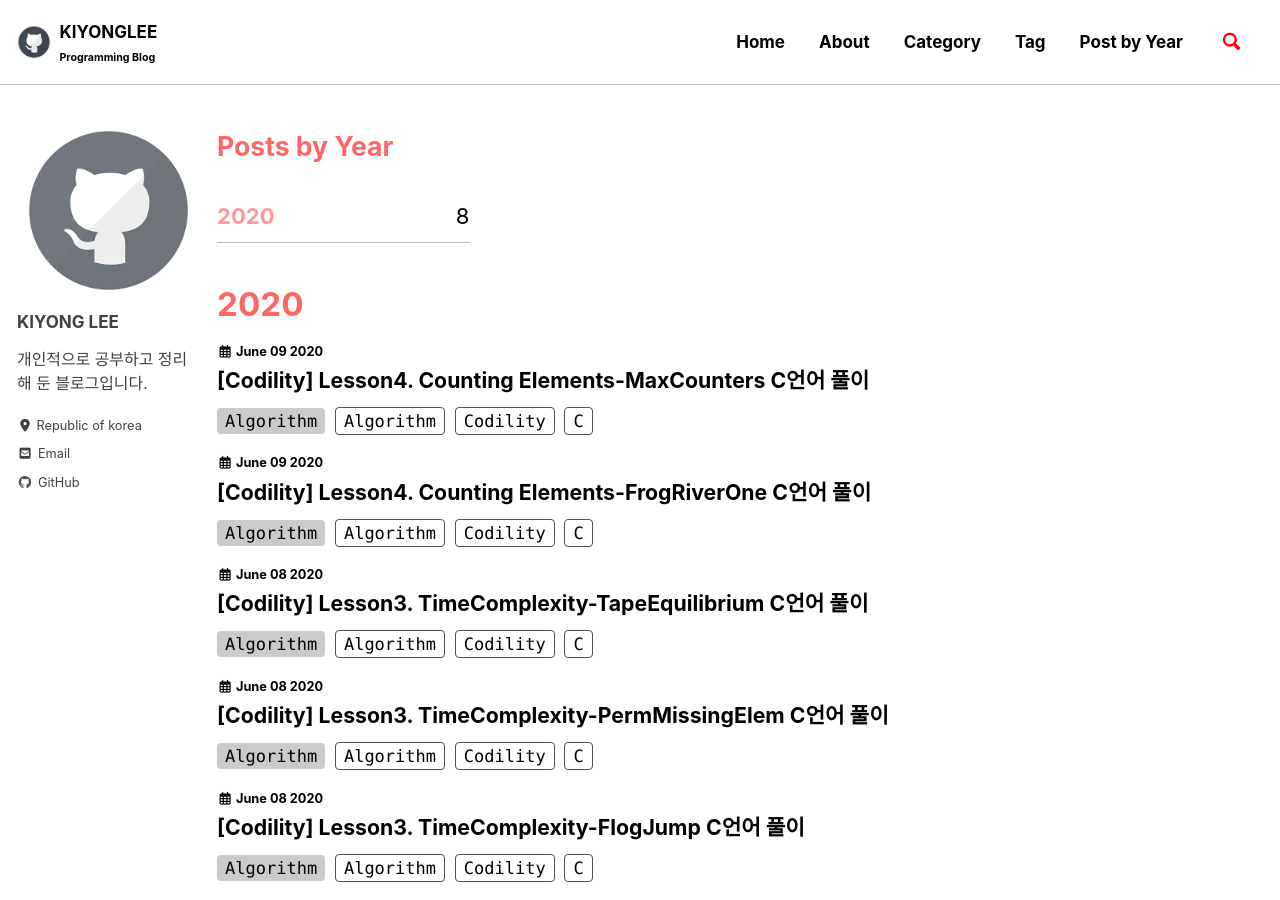
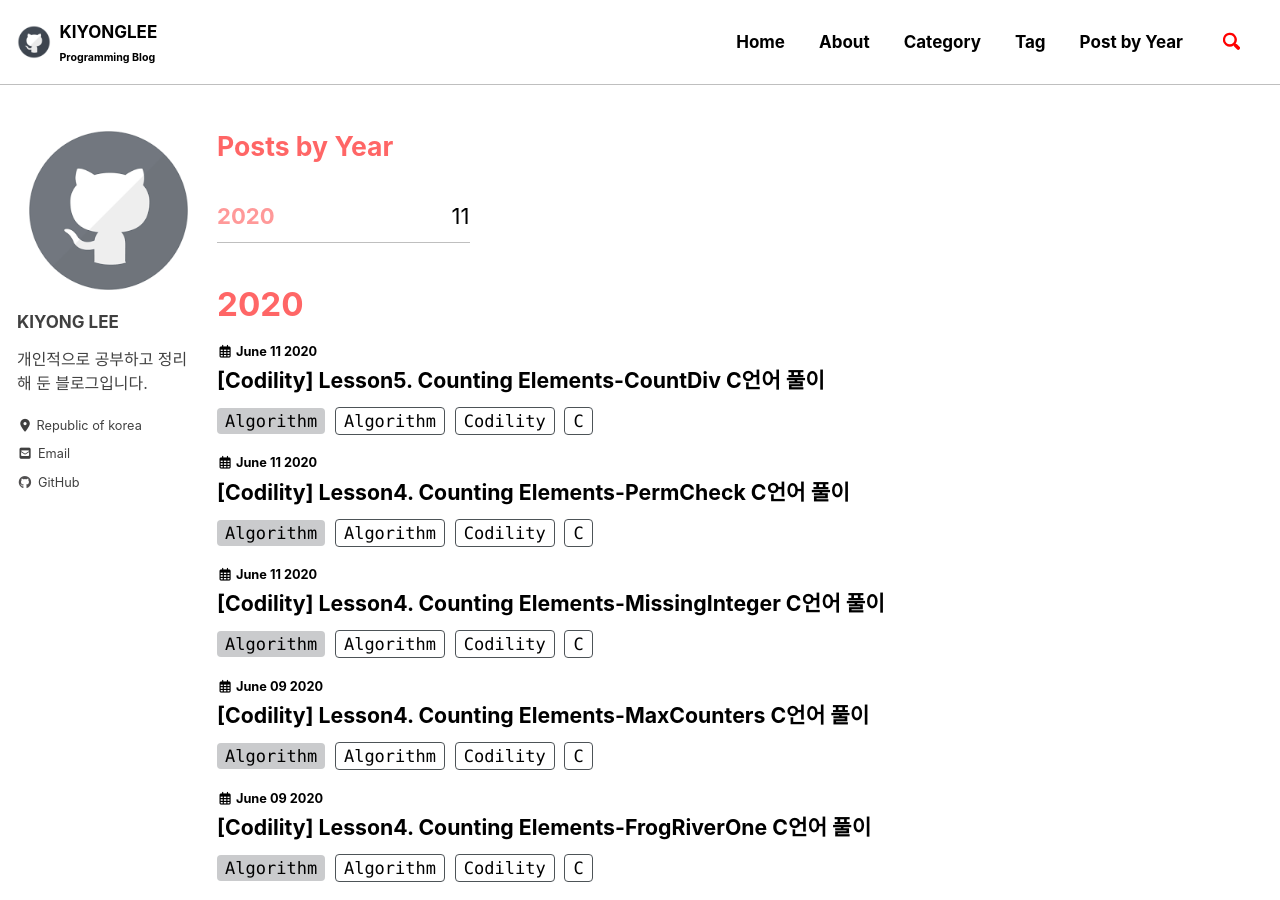
Before and after one commit to kiyongpro/kiyongpro.github.io, a Jekyll site: the page built from _pages/year-archive.md, in a window 1280 px wide and 900 px high. Built offline with Jekyll 4.4.1, drawn with Linux system fonts in a browser that asks for light colours; cached includes are drawn as plain includes; nearby versions of some CDN libraries; some web fonts are replaced; part of the change alters nothing that is shown.

Commit message:
post: Algorithm
codility:
create
4-3.MissingInteger
4-4.PermCheck
5-1.CountDiv

---
css: 마크다운 수식(katex) 추가

````diff
--- a/_includes/head/custom.html
+++ b/_includes/head/custom.html
@@ -3,3 +3,7 @@
 <!-- insert favicons. use https://realfavicongenerator.net/ -->
 
 <!-- end custom head snippets -->
+<link rel="stylesheet" href="https://cdn.jsdelivr.net/npm/katex@0.11.1/dist/katex.min.css" integrity="sha384-zB1R0rpPzHqg7Kpt0Aljp8JPLqbXI3bhnPWROx27a9N0Ll6ZP/+DiW/UqRcLbRjq" crossorigin="anonymous">
+<script defer src="https://cdn.jsdelivr.net/npm/katex@0.11.1/dist/katex.min.js" integrity="sha384-y23I5Q6l+B6vatafAwxRu/0oK/79VlbSz7Q9aiSZUvyWYIYsd+qj+o24G5ZU2zJz" crossorigin="anonymous"></script>
+<script defer src="https://cdn.jsdelivr.net/npm/katex@0.11.1/dist/contrib/auto-render.min.js" integrity="sha384-kWPLUVMOks5AQFrykwIup5lo0m3iMkkHrD0uJ4H5cjeGihAutqP0yW0J6dpFiVkI" crossorigin="anonymous"
+    onload="renderMathInElement(document.body);"></script>
--- /dev/null
+++ b/_posts/Algorithm/Codility/lessons4-CountingElements/2020-06-11-MissingInteger.md
@@ -0,0 +1,49 @@
+---
+title:  "[Codility] Lesson4. Counting Elements-MissingInteger C언어 풀이"
+excerpt: "Codility c언어 문제 풀이 4-3"
+
+categories:
+  - Algorithm
+tags:
+  - [Algorithm, Codility, C]
+
+toc: false
+toc_sticky: false
+
+date: 2020-06-11
+last_modified_at:
+---
+
+# 1. 문제
+---
+배열 A에 포함되어있지 않은 가장 작은 양의 정수를 찾는 문제이다.
+>예시
+A = [1, 3, 6, 4, 1, 2] 숫자 5를 반환한다.
+A = [-1, -3] 숫자 1을 반환한다.
+
+<br>
+
+# 2. 정답
+## 첫번째 - 100점
+
+{% highlight c linenos %}
+int solution(int A[], int N) {
+    int* arr = (int*)calloc(N,sizeof(int));
+    for (int i = 0; i < N; i++) {
+        if (A[i] > 0 && A[i] <= N) {
+            arr[A[i] - 1] = 1;
+        }
+    }
+    for (int i = 0; i < N; i++) {
+        if (!arr[i])
+            return i + 1;
+    }
+    return N + 1;
+}
+{% endhighlight %}
+
+`calloc` 함수를 사용해서 N 크기의 배열 `arr`를 선언해 주었다. 이 변수는 배열 A의 숫자의 유무를 확인할 것이다. 숫자 1이 나오면 `arr[0]`값이 1이 되어 `true`를 뜻한다.
+
+A의 값이 0이하인 음수이거나 N을 초과하는 숫자일 경우는 값을 처리하지 않고 넘어갔다. 반환값은 제일 클경우 N+1일 경우이기 때문에 그 이상의 수는 계산할 필요가 없다.
+
+[맨 위로 이동하기](#){: .btn .btn--primary }{: .align-right}
--- /dev/null
+++ b/_posts/Algorithm/Codility/lessons4-CountingElements/2020-06-11-PermCheck.md
@@ -0,0 +1,65 @@
+---
+title:  "[Codility] Lesson4. Counting Elements-PermCheck C언어 풀이"
+excerpt: "Codility c언어 문제 풀이 4-4"
+
+categories:
+  - Algorithm
+tags:
+  - [Algorithm, Codility, C]
+
+toc: false
+toc_sticky: false
+
+date: 2020-06-11
+last_modified_at:
+---
+
+# 1. 문제
+---
+배열 A가 1부터 N까지 연속적인 숫자로 이루어져 있는지 확인하는 문제이다.
+>예시
+N = 4 일 때,
+A[0] = 4
+A[1] = 1
+A[2] = 3
+A[3] = 2
+순차적이므로 1을 반환해야 한다.
+
+>예시2
+N = 3 일 때,
+A[0] = 4
+A[1] = 1
+A[2] = 3
+비순차적이지 0을 반환해야 한다.
+
+<br>
+
+# 2. 정답
+## 첫번째 - 100점
+
+{% highlight c linenos %}
+int solution(int A[], int N) {
+    int* arr = (int*)calloc(N, sizeof(int));
+
+    for (int i = 0; i < N; i++) {
+        if (A[i] > N || arr[A[i]]) {
+            return 0;
+        }
+        else {
+            arr[A[i]] = 1;
+        }
+    }
+    return 1;
+}
+{% endhighlight %}
+
+`calloc` 함수를 사용해서 N 크기의 배열 `arr`를 선언해 주었다. 이 변수는 배열 A의 숫자의 중복을 확인할 것이다. 숫자 1이 나오면 `arr[0]`값이 1이 되어 `true`를 뜻한다.
+
+```c
+if (A[i] > N || arr[A[i]]) {
+  return 0;
+}
+```
+배열 A의 숫자가 순차적이 되기 위해선 N보다 큰 숫자가 나오거나 중복된 숫자가 나오면 불가능하게 된다. 그렇게 되면 0값을 반환한다.
+
+[맨 위로 이동하기](#){: .btn .btn--primary }{: .align-right}
--- /dev/null
+++ b/_posts/Algorithm/Codility/lessons5-PrefixSums/2020-06-11-CountDiv.md
@@ -0,0 +1,50 @@
+---
+title:  "[Codility] Lesson5. Counting Elements-CountDiv C언어 풀이"
+excerpt: "Codility c언어 문제 풀이 5-1"
+
+categories:
+  - Algorithm
+tags:
+  - [Algorithm, Codility, C]
+
+toc: false
+toc_sticky: false
+
+date: 2020-06-11
+last_modified_at:
+---
+# Lessons5 Prefix Sums(구간의 합)
+---
+N개의 숫자가 있다 가정할 때, L부터 R까지의 합을 구해야 할 때가 있다. 그럴때 `Prefix Sums`공식으로 쉽게 풀어 갈 수 있다.
+>예시
+N<sub>L</sub> + N<sub>L+1</sub> + ... + N<sub>R-1</sub> + N<sub>R</sub>
+
+- N<sub>1</sub> 부터 N<sub>R</sub> 까지의 합이 `PR`이라고 한다면, L 부터 R 구간의 합은 다음과 같다.
+
+>PR - P(L-1)
+
+<br>
+
+# 1. 문제
+---
+A와 B 사이에 있는 K의 배수를 구하는 문제이다.
+>예시
+A = 6, B = 11 그리고 K = 2 일 떄,
+[6, 8, 10]을 반환해야 한다.
+
+<br>
+
+# 2. 정답
+## 첫번째 - 100점
+
+{% highlight c linenos %}
+int solution(int A, int B, int K) {
+    if(A%K == 0)
+        return B/K - A/K+1;
+    return B/K - A/K;
+}
+{% endhighlight %}
+
+B까지의 K배수 - A까지의 K배수를 해주었다. 만약 A가 K의 배수에 포함이 된다면 1을 더해주어야 한다.
+
+[맨 위로 이동하기](#){: .btn .btn--primary }{: .align-right}
````
